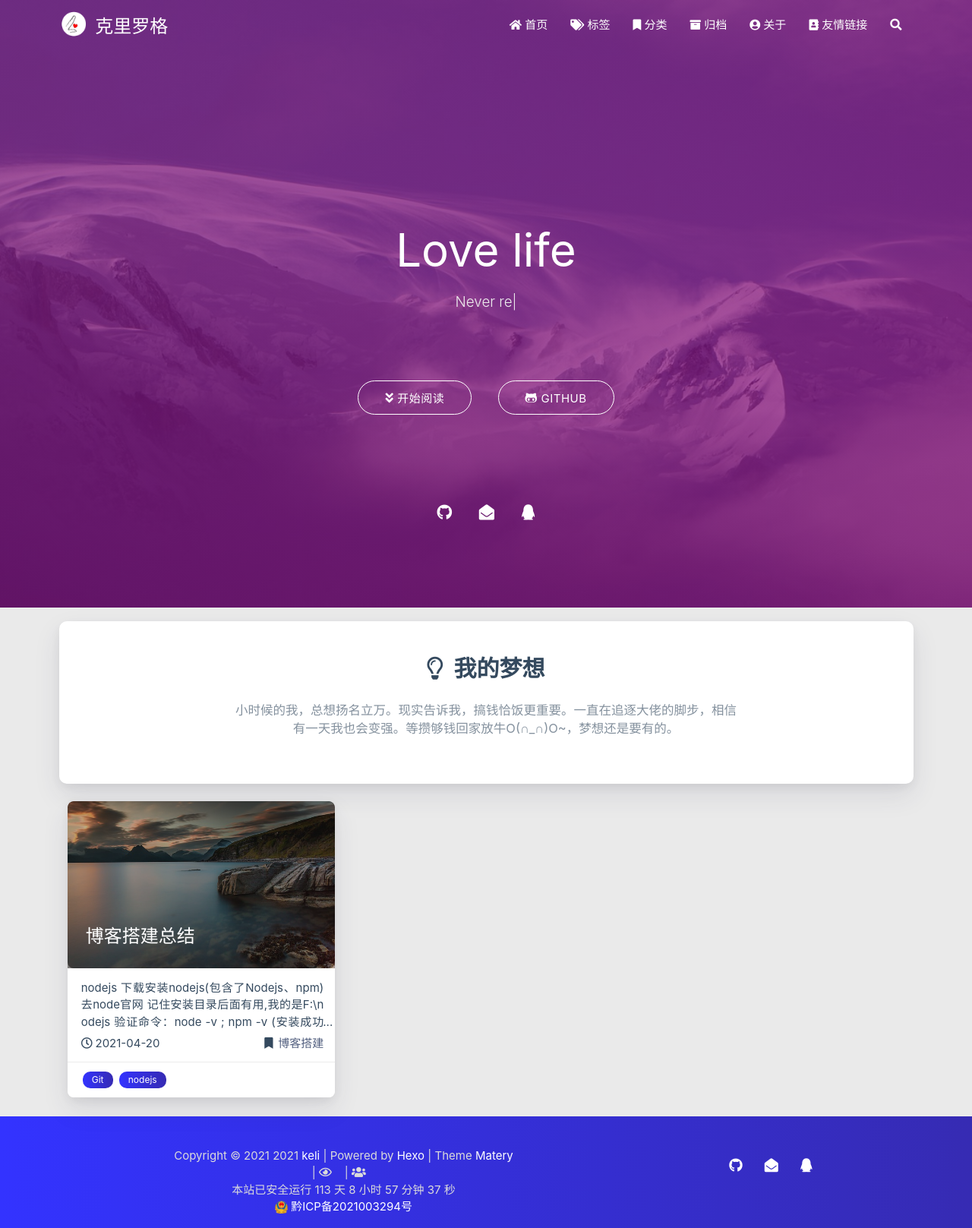
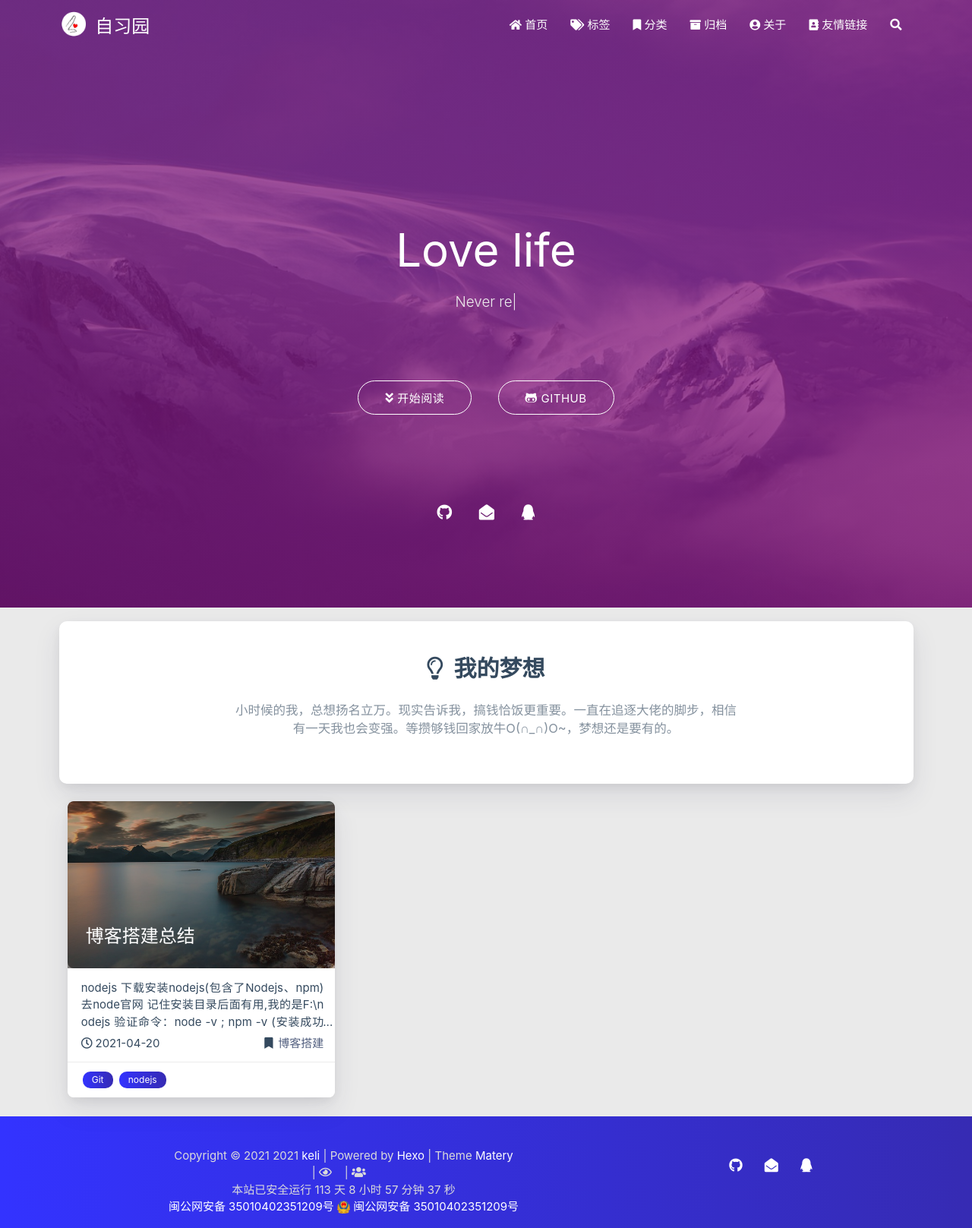
Before and after one commit to cvezxy/cvezxy.github.io, a plain HTML site: page index.html in a window 1280 px wide. Shown: the whole page at 76% size. Drawn offline with nearby package versions, Linux system fonts and the light colour scheme; some packages are replaced by stand-ins of ours; a script that the page names is missing.

Commit message:
Update index.html

```diff
--- a/index.html
+++ b/index.html
@@ -4,7 +4,7 @@
 
 <head>
     <meta charset="utf-8">
-    <meta name="keywords" content="克里罗格">
+    <meta name="keywords" content="自习园">
     <meta name="description" content="">
     <meta http-equiv="X-UA-Compatible" content="IE=edge">
     <meta name="viewport" content="width=device-width, initial-scale=1.0, user-scalable=no">
@@ -16,7 +16,7 @@
     <!-- Global site tag (gtag.js) - Google Analytics -->
 
 
-    <title>克里罗格</title>
+    <title>自习园</title>
     <link rel="icon" type="image/png" href="/favicon.png">
 
     <link rel="stylesheet" type="text/css" href="/libs/awesome/css/all.css">
@@ -31,7 +31,7 @@
 
 <meta name="generator" content="Hexo 5.4.0">
 <style>.github-emoji { position: relative; display: inline-block; width: 1.2em; min-height: 1.2em; overflow: hidden; vertical-align: top; color: transparent; }  .github-emoji > span { position: relative; z-index: 10; }  .github-emoji img, .github-emoji .fancybox { margin: 0 !important; padding: 0 !important; border: none !important; outline: none !important; text-decoration: none !important; user-select: none !important; cursor: auto !important; }  .github-emoji img { height: 1.2em !important; width: 1.2em !important; position: absolute !important; left: 50% !important; top: 50% !important; transform: translate(-50%, -50%) !important; user-select: none !important; cursor: auto !important; } .github-emoji-fallback { color: inherit; } .github-emoji-fallback img { opacity: 0 !important; }</style>
-<link rel="alternate" href="/atom.xml" title="克里罗格" type="application/atom+xml">
+<link rel="alternate" href="/atom.xml" title="自习园" type="application/atom+xml">
 <link rel="stylesheet" href="/css/prism-tomorrow.css" type="text/css"></head>
 
 
@@ -46,7 +46,7 @@
 
                     <img src="/medias/logo.png" class="logo-img" alt="LOGO">
 
-                    <span class="logo-span">克里罗格</span>
+                    <span class="logo-span">自习园</span>
                 </a>
             </div>
 
@@ -134,7 +134,7 @@
 
         <img src="/medias/logo.png" class="logo-img circle responsive-img">
 
-        <div class="logo-name">克里罗格</div>
+        <div class="logo-name">自习园</div>
         <div class="logo-desc">
 
             Never really desperate, only the lost of the soul.
@@ -729,8 +729,10 @@ nodejs
 
             <br>
 
-            <span id="icp"><img src="/medias/icp.png" style="vertical-align: text-bottom;" />
-                <a href="http://beian.miit.gov.cn" target="_blank">黔ICP备2021003294号</a>
+            <span id="icp">
+                <a href="http://www.beian.gov.cn/portal/registerSystemInfo?recordcode=35010402351209" target="_blank">闽公网安备 35010402351209号</a>
+                <img src="/medias/icp.png" style="vertical-align: text-bottom;" />
+                <a href="http://beian.miit.gov.cn" target="_blank">闽公网安备 35010402351209号</a>
             </span>
 
         </div>
```
